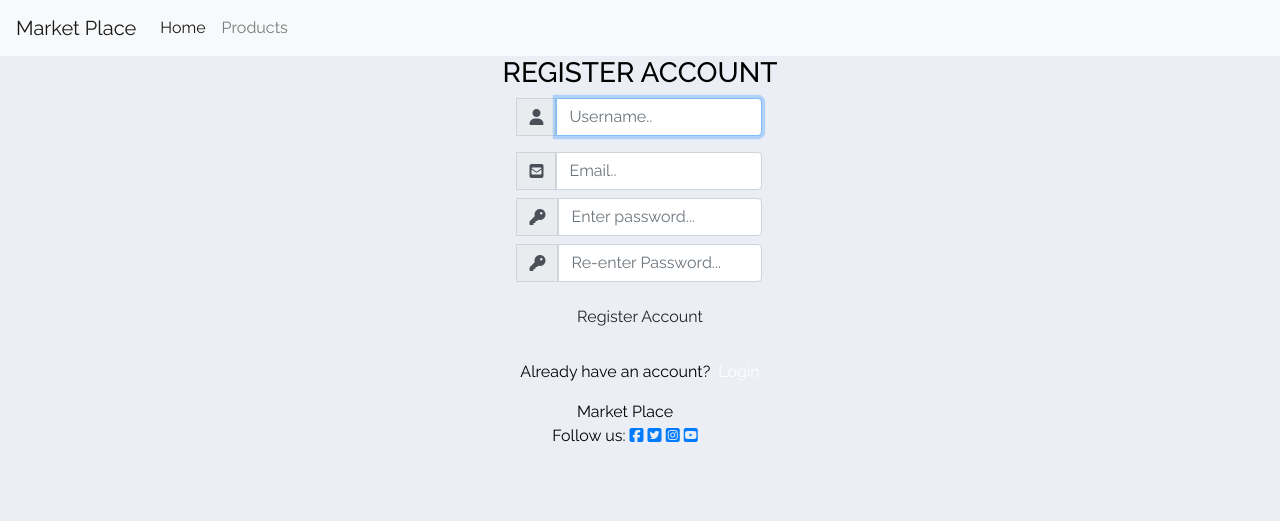
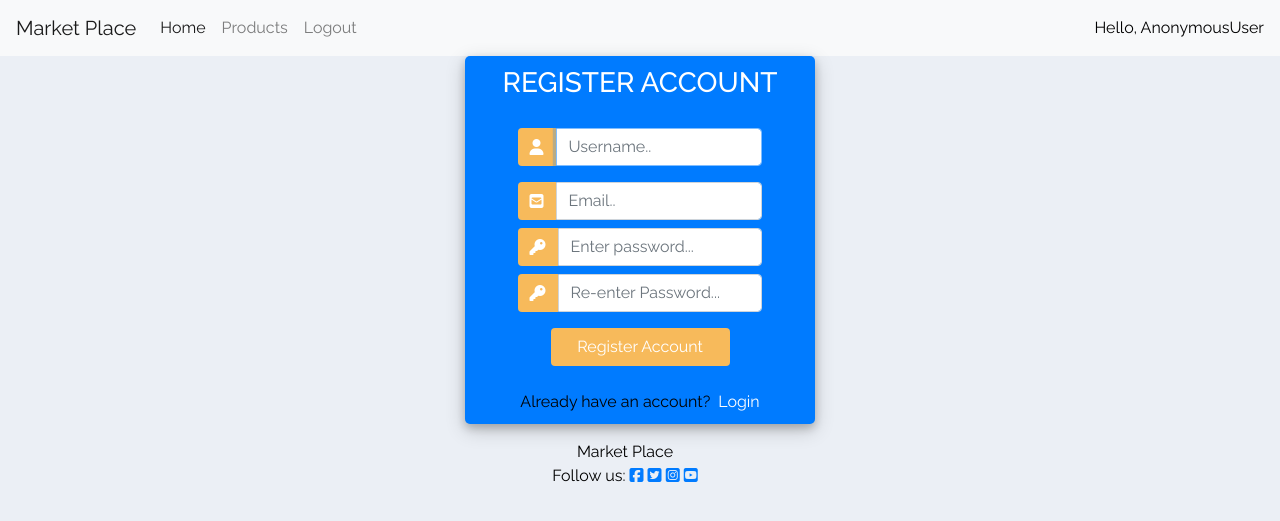
Before and after one commit to JonnyDavison/marketplace, a Django app: page /register/ in a window 1280 px wide. Shown: the top 521 px of the page. Run offline with Django 3.2, Linux system fonts and the light colour scheme; some libraries are stand-ins or nearby versions; some web fonts are replaced.

Commit message:
Add styles to css, create logout button

```diff
--- a/static/css/base.css
+++ b/static/css/base.css
@@ -19,3 +19,51 @@ body {
 #orders-pending{
     background-color: #007bff;
 }
+
+.user_card {
+    width: 350px;
+    margin-top: auto;
+    margin-bottom: auto;
+    background: #007bff;
+    position: relative;
+    display: flex;
+    justify-content: center;
+    flex-direction: column;
+    padding: 10px;
+    box-shadow: 0 4px 8px 0 rgba(0, 0, 0, 0.2), 0 6px 20px 0 rgba(0, 0, 0, 0.19);
+    -webkit-box-shadow: 0 4px 8px 0 rgba(0, 0, 0, 0.2), 0 6px 20px 0 rgba(0, 0, 0, 0.19);
+    -moz-box-shadow: 0 4px 8px 0 rgba(0, 0, 0, 0.2), 0 6px 20px 0 rgba(0, 0, 0, 0.19);
+    border-radius: 5px;
+
+}
+
+.form_container {
+    margin-top: 20px;
+}
+
+#form-title{
+    color: #fff;
+}
+.login_btn {
+    width: 100%;
+    background: #f7ba5b !important;
+    color: white !important;
+}
+.login_btn:focus {
+    box-shadow: none !important;
+    outline: 0px !important;
+}
+.login_container {
+    padding: 0 2rem;
+}
+.input-group-text {
+    background: #f7ba5b !important;
+    color: white !important;
+    border: 0 !important;
+    border-radius: 0.25rem 0 0 0.25rem !important;
+}
+.input_user,
+.input_pass:focus {
+    box-shadow: none !important;
+    outline: 0px !important;
+}
--- a/templates/base.html
+++ b/templates/base.html
@@ -46,9 +46,14 @@
         <li class="nav-item">
           <a class="nav-link" href="{% url 'products' %}">Products</a>
         </li>
+        <li class="nav-item">
+          <a  class="nav-link " href="{% url 'logout' %}">Logout</a>
+        </li>
+
 
       </ul>
     </div>
+    <span >Hello, {{request.user}}</span>
   </nav>
   <div class="container">
     <div class="row">
```
